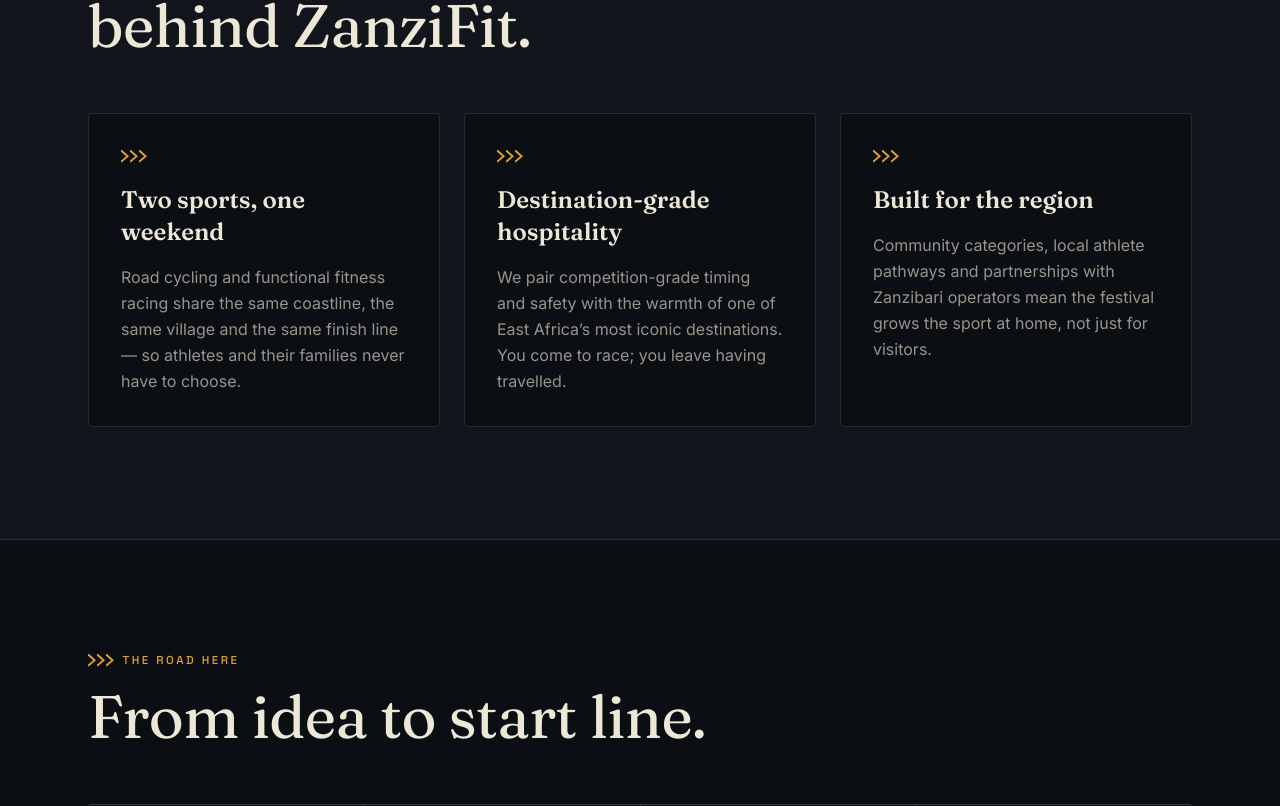
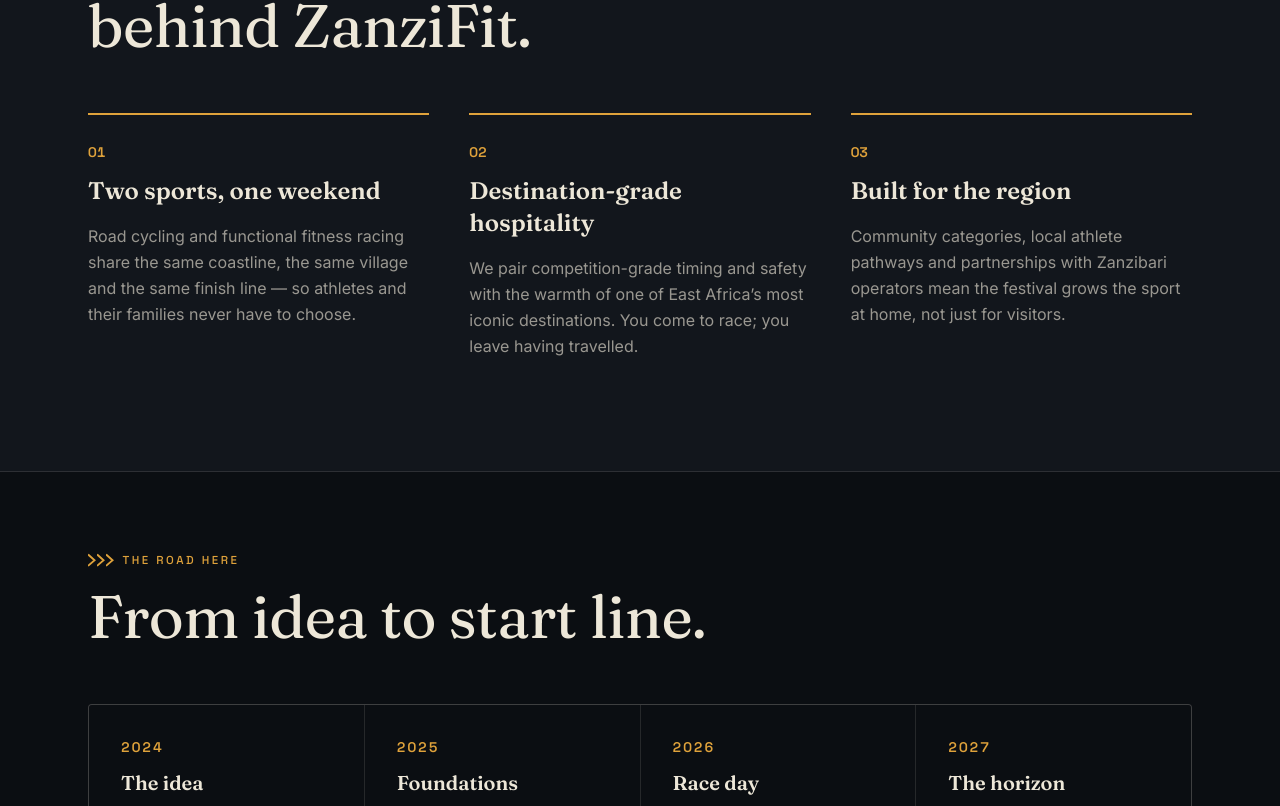
Before and after one commit to PrinceMikael/zanzifitfestival-web, a Next.js app: page /about in a window 1280 px wide. Shown: the part 1594-2400 px from the top of the page. Built offline with nearby package versions, Linux system fonts and the light colour scheme.

Commit message:
De-templating pass: vary card treatments across About, Festival, and Accommodation sections

```diff
--- a/app/about/page.tsx
+++ b/app/about/page.tsx
@@ -73,11 +73,11 @@ export default function AboutPage() {
       <section className="border-y border-border bg-surface-dark-soft py-20 md:py-28">
         <div className="mx-auto max-w-6xl px-6">
           <SectionHeading eyebrow="What we stand for" title="The principles behind ZanziFit." />
-          <div className="mt-14 grid gap-6 md:grid-cols-3">
-            {VALUES.map((v) => (
-              <div key={v.title} className="rounded-lg border border-border bg-background p-8">
-                <Chevrons className="mb-5 text-amber" />
-                <h3 className="font-display text-2xl font-semibold text-surface-dark-foreground">{v.title}</h3>
+          <div className="mt-14 grid gap-x-10 gap-y-12 md:grid-cols-3">
+            {VALUES.map((v, i) => (
+              <div key={v.title} className="border-t-2 border-amber pt-6">
+                <span className="font-utility text-sm font-semibold text-amber">0{i + 1}</span>
+                <h3 className="mt-3 font-display text-2xl font-semibold text-surface-dark-foreground">{v.title}</h3>
                 <p className="mt-4 leading-relaxed text-muted-foreground">{v.body}</p>
               </div>
             ))}
@@ -85,7 +85,7 @@ export default function AboutPage() {
         </div>
       </section>
 
-      <section className="mx-auto max-w-6xl px-6 py-20 md:py-28">
+      <section className="mx-auto max-w-6xl px-6 py-16 md:py-20">
         <SectionHeading eyebrow="The road here" title="From idea to start line." />
         <div className="mt-14 grid gap-px overflow-hidden rounded-lg border border-border bg-border md:grid-cols-4">
           {TIMELINE.map((t) => (
--- a/app/accommodation/page.tsx
+++ b/app/accommodation/page.tsx
@@ -264,11 +264,11 @@ export default function AccommodationPage() {
 
       <section className="mx-auto max-w-6xl px-6 py-20 md:py-28">
         <SectionHeading eyebrow="Booking Info" title="How booking through us works." />
-        <div className="mt-14 grid gap-6 md:grid-cols-3">
+        <div className="mt-14 grid gap-10 md:grid-cols-3">
           {BOOKING_STEPS.map((s) => (
-            <div key={s.step} className="rounded-lg border border-border bg-surface-dark-soft p-8">
-              <div className="font-utility text-sm font-semibold uppercase tracking-[0.14em] text-amber">{s.step}</div>
-              <h3 className="mt-2 font-display text-2xl font-semibold text-surface-dark-foreground">{s.title}</h3>
+            <div key={s.step}>
+              <div className="font-utility text-4xl font-semibold text-amber">{s.step}</div>
+              <h3 className="mt-3 font-display text-2xl font-semibold text-surface-dark-foreground">{s.title}</h3>
               <p className="mt-4 text-sm leading-relaxed text-muted-foreground">{s.detail}</p>
             </div>
           ))}
--- a/app/festival/page.tsx
+++ b/app/festival/page.tsx
@@ -97,9 +97,9 @@ export default function FestivalPage() {
       <section id="schedule" className="scroll-mt-24 border-y border-border bg-surface-dark-soft py-20 md:py-28">
         <div className="mx-auto max-w-6xl px-6">
           <SectionHeading eyebrow="Race weekend" title="Three days on the coast." />
-          <div className="mt-14 grid gap-6 md:grid-cols-3">
-            {SCHEDULE.map((s) => (
-              <div key={s.day} className="rounded-lg border border-border bg-background p-8">
+          <div className="mt-14 grid gap-10 md:grid-cols-3 md:gap-6">
+            {SCHEDULE.map((s, i) => (
+              <div key={s.day} className={i > 0 ? 'md:border-l md:border-border md:pl-6' : ''}>
                 <div className="font-utility text-sm font-semibold uppercase tracking-[0.14em] text-amber">{s.day}</div>
                 <h3 className="mt-2 font-display text-2xl font-semibold text-surface-dark-foreground">{s.title}</h3>
                 <ul className="mt-5 space-y-3">
```
